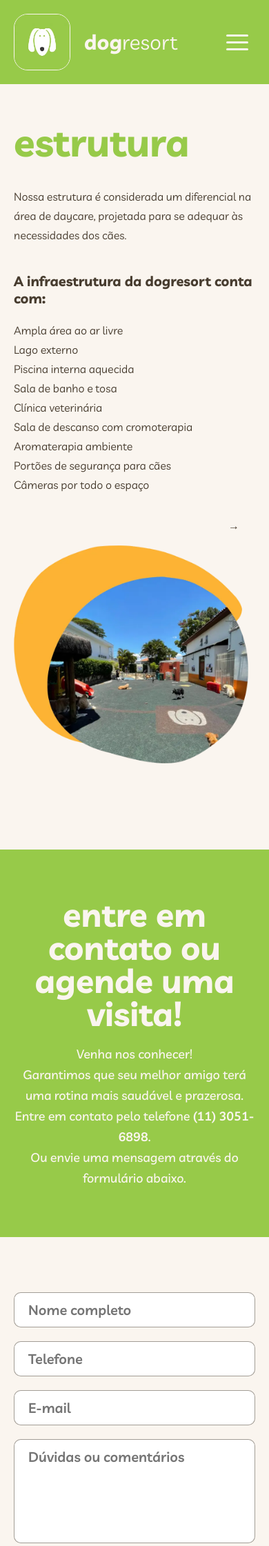
After one commit to adrianholz/DogResort, a PHP site: page /estrutura.html in a window 390 px wide. The commit adds this page. Shown: the top 2242 px of the page at 69% size. Run offline with PHP 8.4, Linux system fonts and the light colour scheme.

Commit message:
Facilities Introduction

```diff
--- a/css/about.css
+++ b/css/about.css
@@ -165,15 +165,13 @@
   .about-inner {
     max-width: 400px;
     margin: 0 auto;
+    padding: 60px 20px 80px 20px;
   }
   .about-services h2 {
     margin: 60px 0 40px 0;
   }
   .about-services {
     margin-bottom: 40px;
-  }
-  .about-inner {
-    padding: 60px 20px 80px 20px;
   }
   .about-heading {
     flex-direction: column;
--- /dev/null
+++ b/css/facilities.css
@@ -0,0 +1,131 @@
+.facilities-inner {
+  max-width: 1200px;
+  margin: 0 auto;
+  padding: 120px 20px 700px 20px;
+  position: relative;
+}
+
+.facilities-content {
+  display: grid;
+  grid-template-columns: 1fr 1fr;
+  gap: 40px;
+}
+
+.facilities-content img {
+  max-width: 500px;
+  width: 100%;
+}
+
+.facilities-content h1 {
+  font-size: 6em;
+  line-height: 0.85em;
+  text-transform: lowercase;
+  font-weight: 700;
+  color: var(--d1);
+  margin-bottom: 40px;
+}
+
+.facilities-content p:nth-child(2),
+.facilities-content ul li {
+  font-size: 1.125em;
+  line-height: 1.75em;
+  max-width: 540px;
+}
+
+.facilities-list-title {
+  font-size: 1.5em;
+  font-weight: 700;
+  padding: 40px 0 20px 0;
+  line-height: 1.25em;
+}
+
+.structure-2 {
+  max-width: 400px;
+  position: absolute;
+  right: 420px;
+  top: 570px;
+}
+
+.structure-3 {
+  max-width: 380px;
+  position: absolute;
+  right: 0;
+  top: 620px;
+}
+
+.structure-4 {
+  position: absolute;
+  max-width: 500px;
+  right: 400px;
+  top: 940px;
+}
+
+.structure-5 {
+  max-width: 340px;
+  position: absolute;
+  top: 700px;
+}
+
+.facilities-image-responsive {
+  display: none;
+}
+
+@media (max-width: 1220px) {
+  .structure-2,
+  .structure-3,
+  .structure-4,
+  .structure-5 {
+    position: unset;
+    object-fit: contain;
+  }
+  .facilities-images {
+    margin-top: 40px;
+    display: flex;
+    gap: 40px;
+    overflow-x: auto;
+    position: relative;
+  }
+  .facilities-images::after {
+    content: "→";
+    position: absolute;
+    top: 5px;
+    right: 30px;
+    color: var(--b1);
+    animation: arrow 0.5s ease-in 0s infinite alternate;
+  }
+  .facilities-content {
+    align-items: center;
+  }
+}
+
+@media (max-width: 960px) {
+  .facilities-content-image {
+    display: none;
+  }
+  .facilities-image-responsive {
+    display: unset;
+    max-width: 340px;
+    object-fit: contain;
+  }
+  .facilities-images {
+    margin-top: 30px;
+  }
+  .facilities-content h1 {
+    font-size: 3.5em;
+  }
+  .facilities-content {
+    display: block;
+    max-width: 400px;
+    margin: 0 auto;
+  }
+  .facilities-inner {
+    padding: 60px 20px 80px 20px;
+  }
+  .facilities-content p:nth-child(2),
+  .facilities-content ul li {
+    font-size: 1em;
+  }
+  .facilities-content p {
+    font-size: 1.25em;
+  }
+}
--- a/css/global.css
+++ b/css/global.css
@@ -9,3 +9,12 @@ a {
   text-decoration: none;
   color: inherit;
 }
+
+@keyframes arrow {
+  from {
+    right: 30px;
+  }
+  to {
+    right: 20px;
+  }
+}
--- a/css/services.css
+++ b/css/services.css
@@ -257,15 +257,6 @@
   }
 }
 
-@keyframes arrow {
-  from {
-    right: 30px;
-  }
-  to {
-    right: 20px;
-  }
-}
-
 @media (max-width: 640px) {
   .balloon {
     position: unset;
--- a/css/style.css
+++ b/css/style.css
@@ -8,6 +8,7 @@
 @import url(contact.css);
 @import url(footer.css);
 @import url(about.css);
+@import url(facilities.css);
 
 :root {
   --d1: #97ca49;
--- /dev/null
+++ b/estrutura.html
@@ -0,0 +1,163 @@
+<!DOCTYPE html>
+<html lang="pt-BR">
+
+<head>
+  <meta charset="UTF-8">
+  <meta http-equiv="X-UA-Compatible" content="IE=edge">
+  <meta name="viewport" content="width=device-width, initial-scale=1.0">
+  <title>Sobre Nós | DogResort</title>
+  <meta name="description" content="A DogResort oferece serviços que promovem a melhor experiência para seu cão, incluindo daycare, hospedagem, estética animal e natação, garantindo sempre a saúde e o bem-estar canino.">
+  <link rel="stylesheet" href="https://cdn.jsdelivr.net/npm/swiper@9/swiper-bundle.min.css" />
+  <link rel="stylesheet" href="css/style.css">
+  <link rel="preconnect" href="https://fonts.googleapis.com">
+  <link rel="preconnect" href="https://fonts.gstatic.com" crossorigin>
+  <link href="https://fonts.googleapis.com/css2?family=Livvic:wght@400;500;600;700&family=Noto+Sans+Tamil:wght@500;900&display=swap" rel="stylesheet">
+
+</head>
+
+<body>
+
+  <header>
+    <div class="header-inner">
+      <a href="index.html">
+        <div class="header-logo">
+          <img src="img/DogResort.webp" alt="DogResort">
+          <span><strong>Dog</strong>Resort</span>
+        </div>
+      </a>
+      <div class="header-content">
+        <a href="#" class="button">Login</a>
+        <button aria-controls="menu" class="menu-toggle"></button>
+      </div>
+    </div>
+  </header>
+
+  <div class="overlay"></div>
+
+  <div class="off-canvas">
+    <nav aria-label="primária">
+      <ul>
+        <li><span class="title-item menu-clickable">DogResort</span>
+          <ul class="menu-showable">
+            <li><a href="sobre.html">Sobre Nós</a></li>
+            <li><a href="estrutura.html">Estrutura</a></li>
+            <li><a href="equipe.html">Equipe</a></li>
+          </ul>
+        </li>
+        <li><span class="title-item menu-clickable">Serviços</span>
+          <ul class="menu-showable">
+            <li><span class="menu-clickable">Daycare</span>
+              <ul class="menu-showable nested-menu">
+                <li><a href="daycare.html#informacoes">Informações Gerais</a></li>
+                <li><a href="daycare.html#regras">Regras do Daycare</a></li>
+              </ul>
+            </li>
+            <li><a href="hospedagem.html">Hospedagem</a></li>
+            <li><a href="banho-e-tosa.html">Banho e Tosa</a></li>
+            <li><a href="natacao.html">Natação</a></li>
+            <li><span class="menu-clickable">DogPrevent</span>
+              <ul class="menu-showable nested-menu">
+                <li><a href="dogprevent.html#informacoes">Informações Gerais</a></li>
+                <li><a href="dogprevent.html#regras">Terapias e Tratamentos</a></li>
+              </ul>
+            </li>
+          </ul>
+        </li>
+        <li class="title-item"><a href="#" target="_blank">DogCam</a></li>
+        <li class="title-item"><a href="blog.html">Blog</a></li>
+        <li class="title-item"><a href="depoimentos.html">Depoimentos</a></li>
+        <li class="title-item"><a href="index.html#contact">Fale Conosco</a></li>
+      </ul>
+      <a href="#" class="button">Login</a>
+    </nav>
+  </div>
+
+  <main role="main" class="facilities">
+    <div class="facilities-inner">
+      <div class="facilities-content">
+        <div>
+          <h1>Estrutura</h1>
+          <p>Nossa estrutura é considerada um diferencial na área de daycare, projetada para se adequar às necessidades dos cães.</p>
+          <p class="facilities-list-title">A infraestrutura da dogresort conta com:</p>
+          <ul>
+            <li>Ampla área ao ar livre</li>
+            <li>Lago externo</li>
+            <li>Piscina interna aquecida</li>
+            <li>Sala de banho e tosa</li>
+            <li>Clínica veterinária</li>
+            <li>Sala de descanso com cromoterapia</li>
+            <li>Aromaterapia ambiente</li>
+            <li>Portões de segurança para cães</li>
+            <li>Câmeras por todo o espaço</li>
+          </ul>
+        </div>
+        <img src="img/Estrutura 1.webp" alt="Daycare Park DogResort" class="facilities-content-image">
+      </div>
+      <div class="facilities-images">
+        <img src="img/Estrutura 1.webp" alt="Daycare Park DogResort" class="facilities-image-responsive">
+        <img src="img/Estrutura 2.webp" alt="Sala Banho DogResort" class="structure-2">
+        <img src="img/Estrutura 3.webp" alt="Piscina DogResort" class="structure-3">
+        <img src="img/Estrutura 4.webp" alt="Sala Descanso DogResort" class="structure-4">
+        <img src="img/Estrutura 5.webp" alt="Cães Piscina DogResort" class="structure-5">
+      </div>
+    </div>
+  </main>
+
+  <section class="contact" id="contact">
+    <div class="contact-inner">
+      <h1>Entre em contato ou agende uma visita!</h1>
+      <div class="contact-content">
+        <img src="img/Calendar.svg" alt="Calendário">
+        <p>Venha nos conhecer! <br>Garantimos que seu melhor amigo terá uma rotina mais saudável e prazerosa. <br>Entre em contato pelo telefone <a href="tel:1130516898">(11) 3051-6898</a>. <br>Ou envie uma mensagem através do formulário abaixo.</p>
+      </div>
+    </div>
+  </section>
+
+  <section aria-label="Formulário" class="contact-form" id="contact-form">
+    <div class="form-inner">
+      <form class="form" action="">
+        <div>
+          <input type="text" id="nome" name="nome" placeholder="Nome completo">
+        </div>
+        <div>
+          <input type="text" id="telefone" name="telefone" placeholder="Telefone">
+        </div>
+        <div>
+          <input type="email" id="email" name="email" placeholder="E-mail" required="">
+        </div>
+        <div>
+          <textarea rows="5" id="mensagem" name="mensagem" placeholder="Dúvidas ou comentários"></textarea>
+        </div>
+        <button class="button">Enviar</button>
+      </form>
+    </div>
+  </section>
+
+
+  <footer>
+    <div class="footer-inner">
+      <a href="index.html">
+        <div class="footer-logo">
+          <img src="img/DogResort.webp" alt="DogResort">
+          <span><strong>Dog</strong>Resort</span>
+        </div>
+      </a>
+      <p class="footer-content">A <strong>dog</strong>resort é um centro completo de bem-estar, diversão, saúde e equilíbrio, que investe na qualidade de vida dos cães. Tem o objetivo de implementar um novo conceito de excelência no universo canino, reunindo serviços especializados e profissionais capacitados e apaixonados pelo que fazem.</p>
+      <ul class="social">
+        <li><a href="https://www.facebook.com/DogResort/?locale=pt_BR" target="_blank"><img src="img/Facebook.svg" alt="Ícone Facebook"></a></li>
+        <li><a href="https://www.instagram.com/dogresort/" target="_blank"><img src="img/Instagram.svg" alt="Ícone Instagram"></a></li>
+        <li><a href="https://www.tiktok.com/@dogresort" target="_blank"><img src="img/Tiktok.svg" alt="Ícone Tiktok"></a></li>
+      </ul>
+      <div class="copy">
+        <p>Copyright © 2023 DogResort</p>
+        <p>Todos os direitos reservados.</p>
+        <p>Desenvolvido por <a href="https://adrianholzschuh.com" target="_blank">Adrian Holzschuh</p>
+      </div>
+    </div>
+  </footer>
+
+  <script src="scripts/script.js"></script>
+
+</body>
+
+</html>
```
